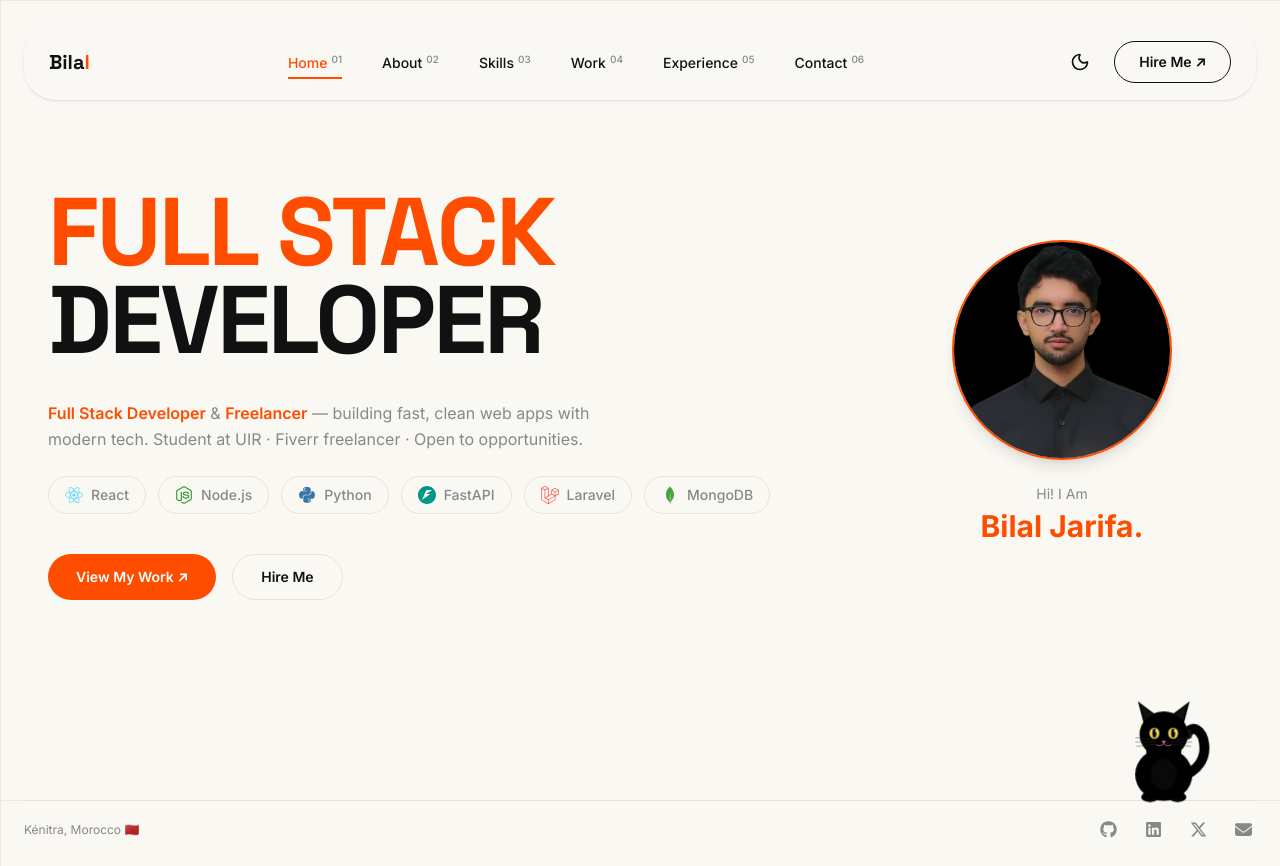
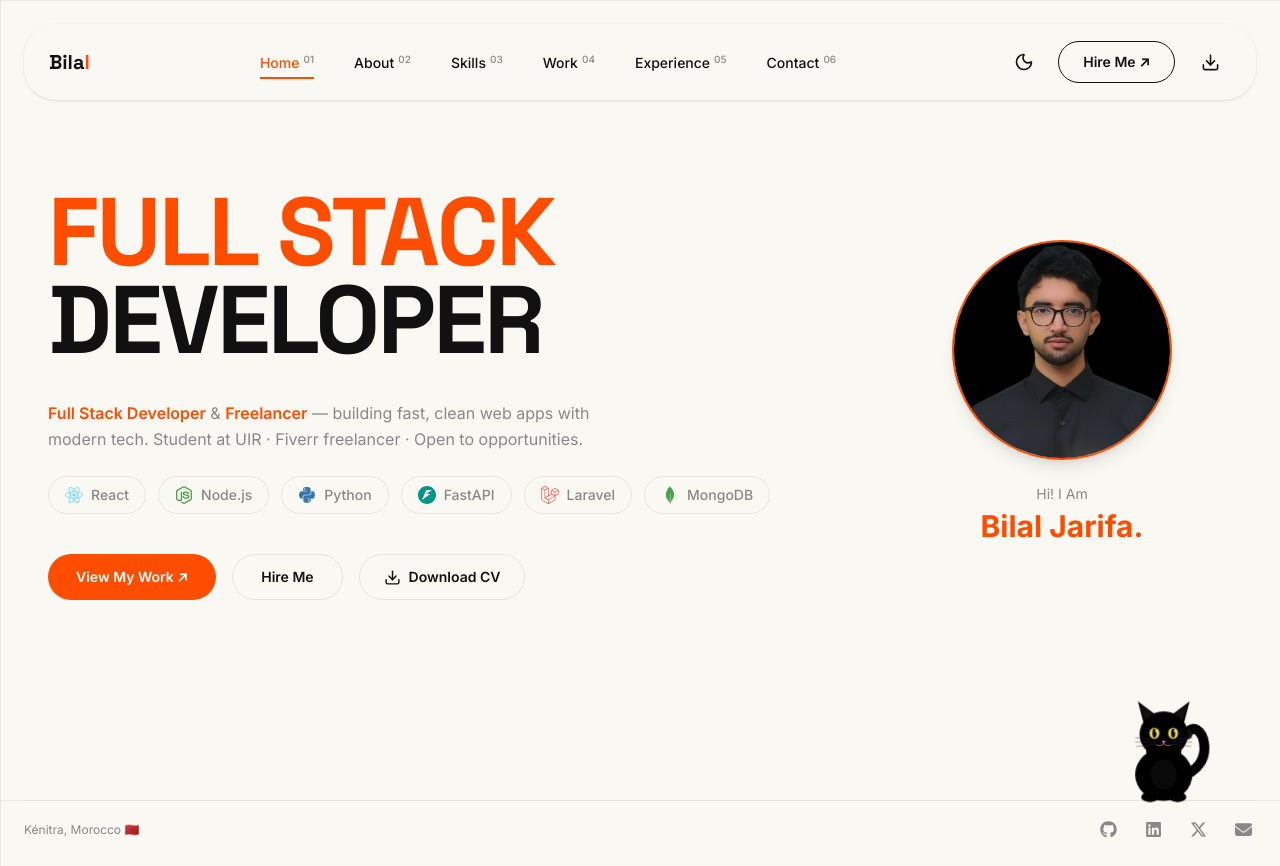
Before and after one commit to bilaljarifa/bilal.portfolio, a React (Vite) app: page / in a window 1280 px wide. Built offline with nearby package versions, Linux system fonts and the light colour scheme.

Commit message:
Add downloadable CV to portfolio

```diff
--- a/src/components/Navbar.jsx
+++ b/src/components/Navbar.jsx
@@ -1,5 +1,6 @@
 import React, { useState, useEffect } from 'react';
 import { NavLink } from 'react-router-dom';
+import ResumeLink from './ResumeLink';
 import { Menu, X, Moon, Sun } from 'lucide-react';
 
 const navLinks = [
@@ -36,7 +37,7 @@ const Navbar = ({ darkMode, toggleDarkMode }) => {
         </NavLink>
 
         {/* Desktop links */}
-        <ul className="hidden md:flex items-center gap-10">
+        <ul className="hidden lg:flex items-center gap-5 xl:gap-10">
           {navLinks.map((link) => (
             <li key={link.name}>
               <NavLink
@@ -65,7 +66,7 @@ const Navbar = ({ darkMode, toggleDarkMode }) => {
         </ul>
 
         {/* Right actions */}
-        <div className="flex items-center gap-4">
+        <div className="flex items-center gap-1 sm:gap-2 xl:gap-4">
           <button
             onClick={toggleDarkMode}
             className="p-2 rounded-full hover:bg-black/5 dark:hover:bg-white/10 transition-colors text-text"
@@ -81,9 +82,11 @@ const Navbar = ({ darkMode, toggleDarkMode }) => {
             Hire Me ↗
           </NavLink>
 
+          <ResumeLink compact />
+
           {/* Mobile toggle */}
           <button
-            className="md:hidden p-2 text-text"
+            className="lg:hidden p-2 text-text"
             onClick={() => setMobileMenuOpen(!mobileMenuOpen)}
           >
             {mobileMenuOpen ? <X size={24} /> : <Menu size={24} />}
@@ -93,7 +96,7 @@ const Navbar = ({ darkMode, toggleDarkMode }) => {
 
       {/* Mobile menu */}
       {mobileMenuOpen && (
-        <div className="absolute top-[88px] left-4 right-4 bg-cardBg backdrop-blur-xl border border-border rounded-3xl p-6 shadow-2xl md:hidden flex flex-col gap-6">
+        <div className="absolute top-[88px] left-4 right-4 bg-cardBg backdrop-blur-xl border border-border rounded-3xl p-6 shadow-2xl lg:hidden flex flex-col gap-6">
           <ul className="flex flex-col gap-4">
             {navLinks.map((link) => (
               <li key={link.name}>
--- /dev/null
+++ b/src/components/ResumeLink.jsx
@@ -0,0 +1,23 @@
+import { Download } from 'lucide-react';
+
+const fileName = 'Bilal_Jarifa.pdf';
+const focusStyle = 'focus-visible:outline-2 focus-visible:outline-offset-2 focus-visible:outline-orange';
+
+export default function ResumeLink({ label = 'Download CV', compact = false }) {
+  const style = compact
+    ? 'size-9 shrink-0 rounded-full text-text hover:bg-black/5 hover:text-orange dark:hover:bg-white/10 sm:size-10'
+    : 'gap-2 whitespace-nowrap rounded-full border-[1.5px] border-border px-6 py-3 text-sm font-semibold text-text hover:border-orange hover:text-orange';
+
+  return (
+    <a
+      href={`${import.meta.env.BASE_URL}${fileName}`}
+      download={fileName}
+      title={compact ? label : undefined}
+      aria-label={compact ? label : undefined}
+      className={`inline-flex items-center justify-center transition-colors ${style} ${focusStyle}`}
+    >
+      <Download size={compact ? 19 : 17} aria-hidden="true" />
+      {!compact && label}
+    </a>
+  );
+}
--- a/src/pages/Home.jsx
+++ b/src/pages/Home.jsx
@@ -3,6 +3,7 @@ import { useNavigate } from 'react-router-dom';
 import { FaReact, FaNodeJs, FaPython, FaLaravel } from 'react-icons/fa6';
 import { SiFastapi, SiMongodb } from 'react-icons/si';
 import profilePhoto from '../../images/profile.png';
+import ResumeLink from '../components/ResumeLink';
 
 const technologies = [
   { name: 'React', icon: FaReact, color: 'text-[#61DAFB]' },
@@ -50,7 +51,7 @@ const Hero = () => {
           })}
         </div>
 
-        <div className="flex gap-4 mt-10">
+        <div className="flex flex-wrap gap-4 mt-10">
           <button
             onClick={() => navigate('/work')}
             className="px-7 py-3 rounded-full bg-orange text-white font-semibold text-sm hover:bg-orange/90 transition-colors"
@@ -63,6 +64,7 @@ const Hero = () => {
           >
             Hire Me
           </button>
+          <ResumeLink />
         </div>
       </div>
 
```
Also changed, not shown: 1 other file (tests, documents, lock files or other folders).
